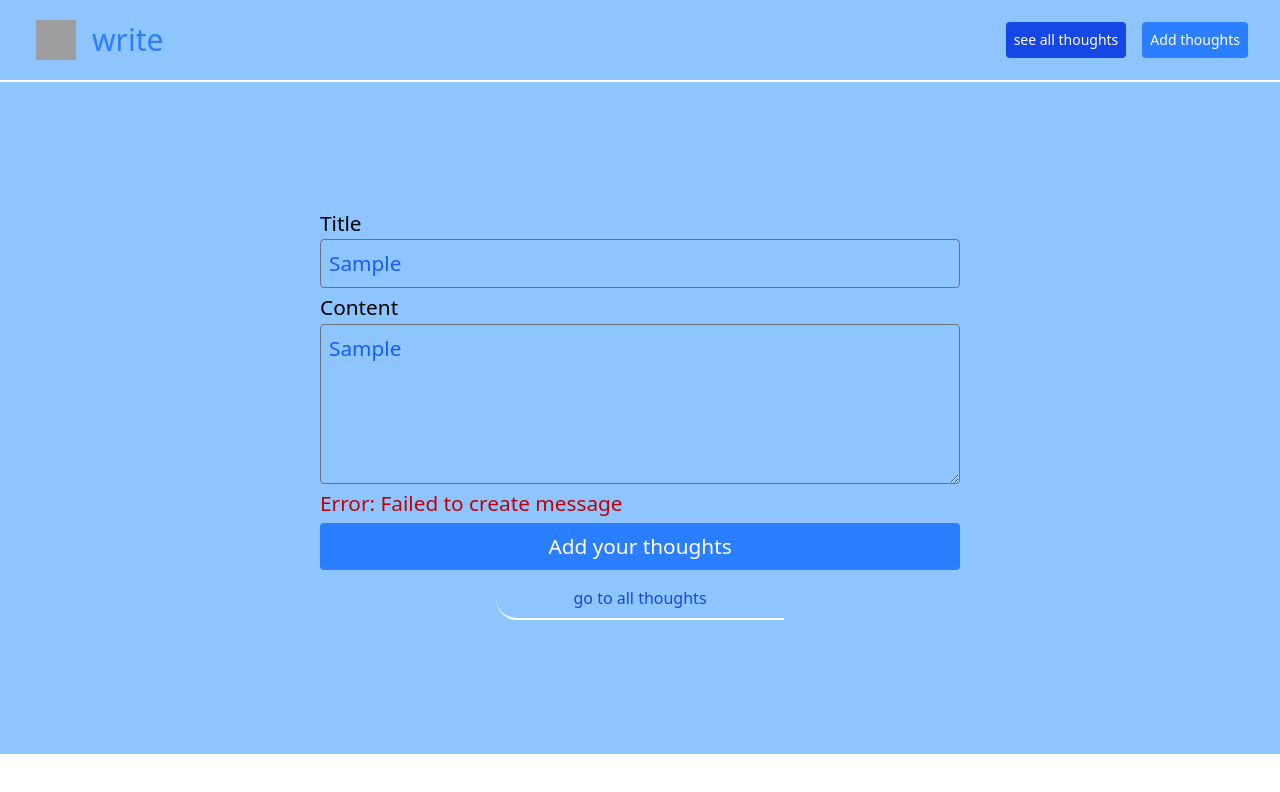
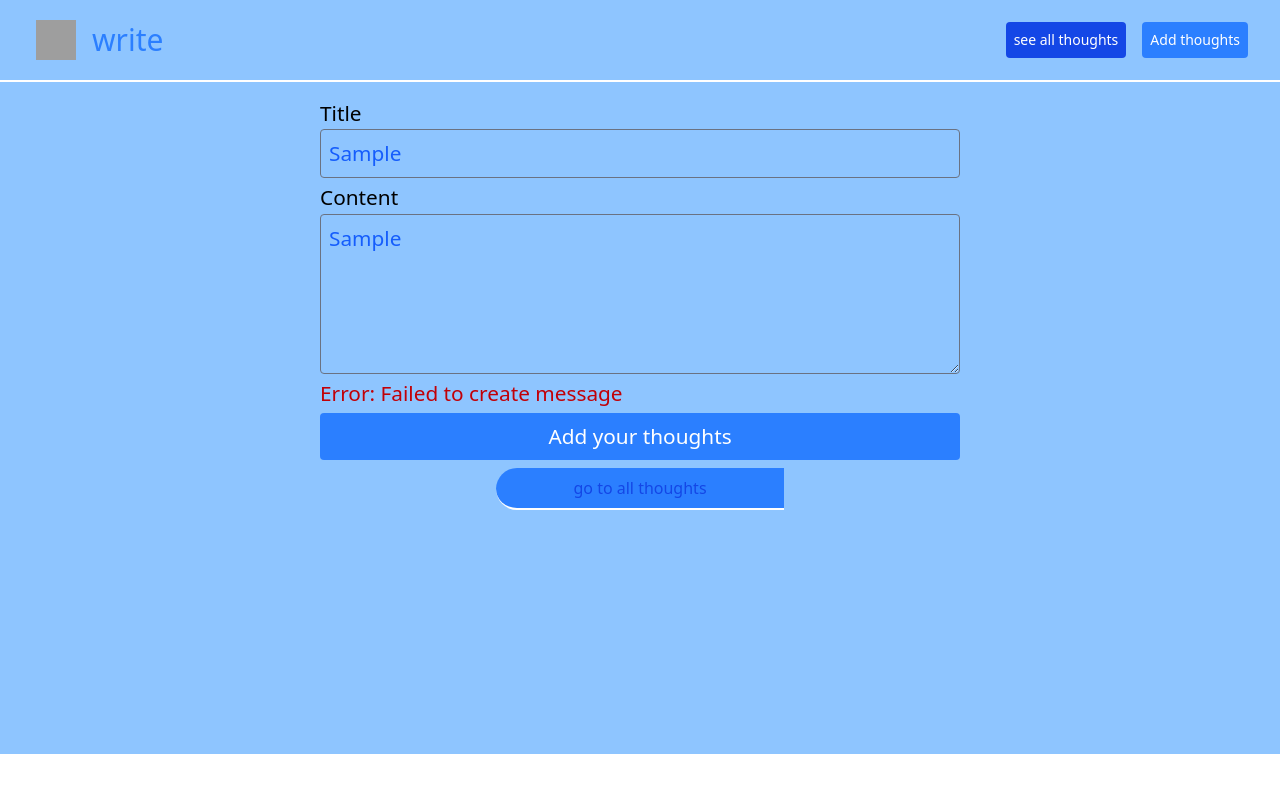
Before and after one commit to goodfeeling4/write, a Next.js app: page /addThoughts in a window 1280 px wide. Both pictures are taken after typing "Sample", "Sample" into the empty fields and a click on the button "Add your thoughts". Shown: the top 792 px of the page. Built offline with nearby package versions, Linux system fonts and the light colour scheme; no server answers; the database is empty; grey boxes are pictures that could not be loaded.

Commit message:
remove justify centere from edit and add tab for move to top

```diff
--- a/app/addThoughts/page.jsx
+++ b/app/addThoughts/page.jsx
@@ -50,7 +50,7 @@ export default function Page(prams) {
 
   return (
     <div>
-      <div className="flex flex-col items-center justify-center  dark:bg-[#111827] bg-blue-300 h-[84vh] overflow-hidden p-4">
+      <div className="flex flex-col items-center  dark:bg-[#111827] bg-blue-300 h-[84vh] overflow-hidden p-4">
 
         <form onSubmit={handleSubmit} className="flex flex-col dark:text-[#cc9ccc] text-[1.3rem] gap-1 sm:w-[50vw]  w-[90vw] ">
           <label className="flex flex-col ">
@@ -92,7 +92,7 @@ export default function Page(prams) {
           </button>
         </form>
         {goToAllThoughts ?
-          <Link href="/allThoughts" className=" m-2 p-2 w-2xs  rounded-l-full flex justify-center items-center bg-blue-300 text-blue-700 border-b-2 border-white ">
+          <Link href="/allThoughts" className=" m-2 p-2 w-2xs  rounded-l-full flex justify-center items-center dark:bg-blue-300 bg-blue-500 text-blue-700 border-b-2 border-white ">
             go to all thoughts
           </Link> : null}
       </div>
--- a/component/editform.jsx
+++ b/component/editform.jsx
@@ -54,7 +54,7 @@ export default function Editform( {id, oldTitle, oldDescription} ) {
 
   return (
     <div>
-      <div className="h-[85vh] overflow-auto flex flex-col items-center justify-center dark:bg-[#111827] bg-blue-300  p-4">
+      <div className="h-[85vh] overflow-auto flex flex-col items-center  dark:bg-[#111827] bg-blue-300  p-4">
 
         <form onSubmit={handleSubmit} className="flex flex-col dark:text-[#cc9ccc] text-[1.3rem] gap-4 sm:w-[50vw] w-[90vw]">
           <label className="flex flex-col ">
@@ -98,7 +98,7 @@ export default function Editform( {id, oldTitle, oldDescription} ) {
         </form>
 
         {goToAllThoughts ?
-          <Link href="/allThoughts" className=" m-2 p-2 w-2xs  rounded-l-full flex justify-center items-center bg-blue-300 text-blue-700 border-b-2 border-white ">
+          <Link href="/allThoughts" className=" m-2 p-2 w-2xs  rounded-l-full flex justify-center items-center dark:bg-blue-300 bg-blue-500 text-blue-700 border-b-2 border-white ">
             go to all thoughts
           </Link> : null}
 
```
